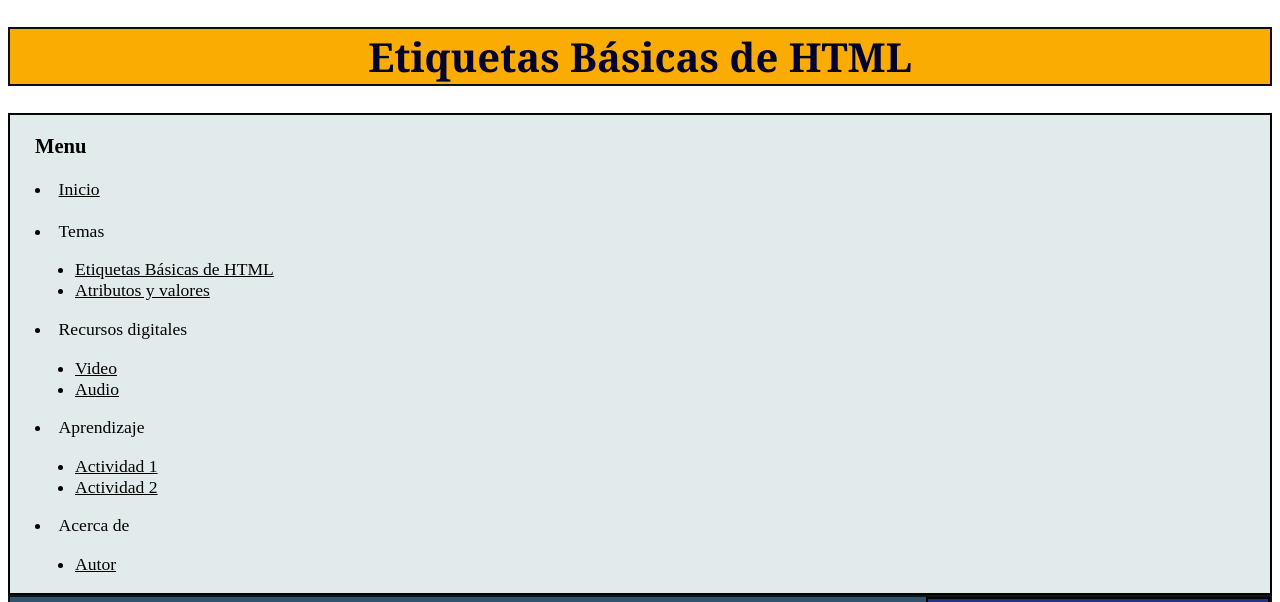
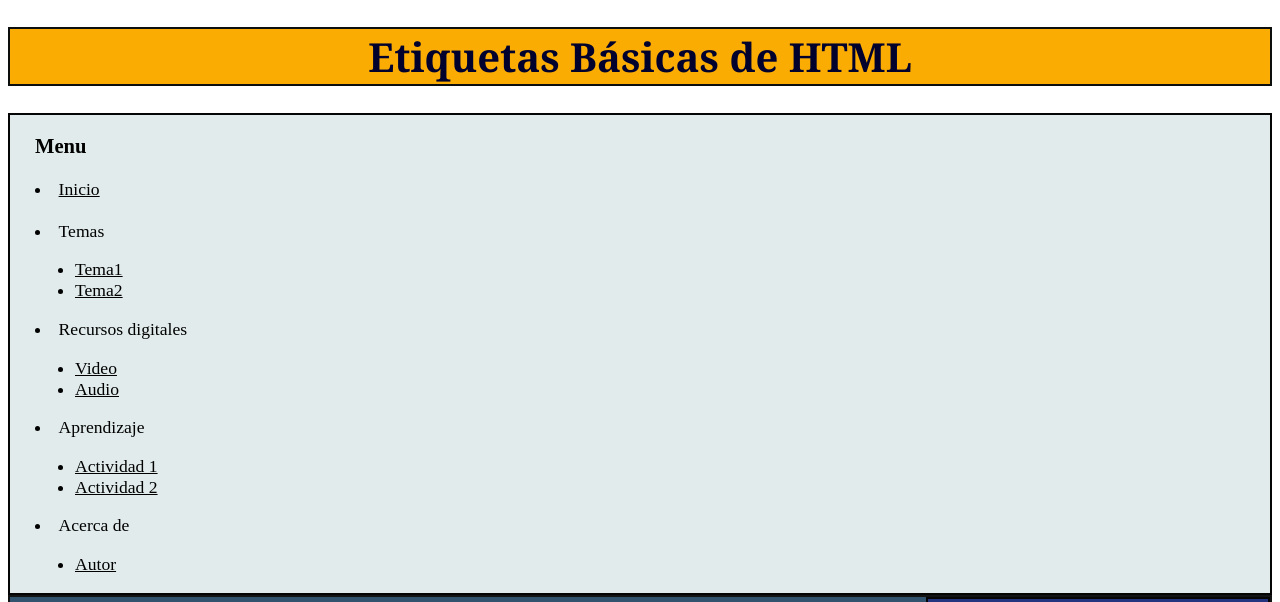
Before and after one commit to difabapi22/DSW-DiegoBalaguera, a plain HTML site: page Fase3/Tema1.html in a window 1280 px wide. Shown: the top 602 px of the page. Drawn offline with Linux system fonts and the light colour scheme.

Commit message:
Update Tema1.html

```diff
--- a/Fase3/Tema1.html
+++ b/Fase3/Tema1.html
@@ -19,8 +19,8 @@
         <br>
         <li>Temas</li>
             <ul>
-                <li> <a href="/Fase3/Tema1.html" style="color: black;"> Etiquetas Básicas de HTML </a> </li>
-                <li> <a href="/Fase3/Tema2.html" style="color: black;"> Atributos y valores </a></li>
+                <li> <a href="/Fase3/Tema1.html" style="color: black;"> Tema1 </a> </li>
+                <li> <a href="/Fase3/Tema2.html" style="color: black;"> Tema2 </a></li>
             </ul>
 
         <li>Recursos digitales</li>
```
